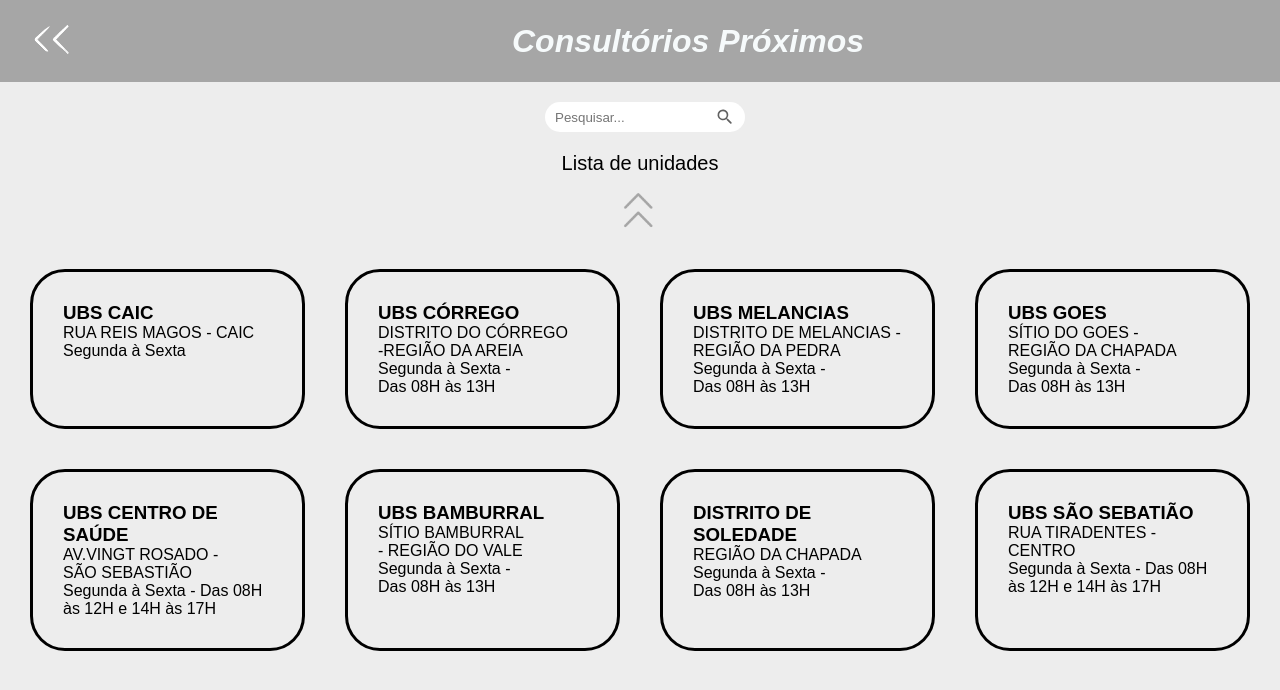
After one commit to DerekSilva9/SOS-Sistema, a PHP site: page /ubs-home.html in a window 1280 px wide. The commit adds this page. Shown: the top 690 px of the page. Run offline with PHP 8.4, Linux system fonts and the light colour scheme.

Commit message:
Pagina de consultórios próximos

```diff
--- a/index.html
+++ b/index.html
@@ -92,8 +92,10 @@
                 </div>
 
                 <div class="clinic-box">
-                    <h2><i>Consultório mais próximo</i></h2>
-                    <p>Localize o atendimento médico <br> mais próximo</p>
+                    <a href="ubs-home.html">
+                        <h2><i>Consultório mais próximo</i></h2>
+                        <p>Localize o atendimento médico <br> mais próximo</p>
+                    </a>
                 </div>
 
                 <div class="about-box">
--- /dev/null
+++ b/ubs-home.html
@@ -0,0 +1,98 @@
+<!DOCTYPE html>
+<html lang="en">
+<head>
+    <meta charset="UTF-8">
+    <meta name="viewport" content="width=device-width, initial-scale=1.0">
+    <title>Document</title>
+    <link rel="stylesheet" href="ubs-homestyle.css">
+</head>
+<body>
+    <header class="header">
+        <a href="index.html">
+            <div class="seta-home">
+                <img src="assets/seta-home.png" alt="">
+            </div>
+        </a>
+
+        <div class="title-header">
+            <h1><i>Consultórios Próximos</i></h1>
+        </div>
+    </header>
+
+    <main>
+
+    <div class="search-bar">
+        <input placeholder="Pesquisar..." type="search" name="search-bar" id="search-bar">
+        <svg class="search-icon" xmlns="http://www.w3.org/2000/svg" viewBox="0 0 24 24">
+            <path d="M15.5 14h-.79l-.28-.27a6.5 6.5 0 0 0 1.48-5.34c-.47-2.78-2.79-5-5.59-5.34a6.505 6.505 0 0 0-7.27 7.27c.34 2.8 2.56 5.12 5.34 5.59a6.5 6.5 0 0 0 5.34-1.48l.27.28v.79l4.25 4.25c.41.41 1.08.41 1.49 0 .41-.41.41-1.08 0-1.49L15.5 14zm-6 0C7.01 14 5 11.99 5 9.5S7.01 5 9.5 5 14 7.01 14 9.5 11.99 14 9.5 14z"/>
+            <path d="M0 0h24v24H0z" fill="none"/>
+        </svg>
+    </div>
+
+    <div class="unity-list-box">
+        <h4 class="title-unity-list">Lista de unidades</h4>
+        <img src="assets/seta-up.png" alt="">
+    </div>
+
+    <section class="ubs-locals">
+        <div class="local-boxes">
+            <div class="up-local-boxes">
+
+                <div class="ubs">
+                    <h3>UBS CAIC</h3>
+                    <p>RUA REIS MAGOS - CAIC</p>
+                    <p>Segunda à Sexta</p>
+                </div>
+
+                <div class="ubs">
+                    <h3>UBS CÓRREGO</h3>
+                    <p>DISTRITO DO CÓRREGO <br> -REGIÃO DA AREIA</p>
+                    <p>Segunda à Sexta - <br> Das 08H às 13H</p>
+                </div>
+
+                <div class="ubs">
+                    <h3>UBS MELANCIAS</h3>
+                    <p>DISTRITO DE MELANCIAS - <br> REGIÃO DA PEDRA</p>
+                    <p>Segunda à Sexta - <br> Das 08H às 13H</p>
+                </div>
+
+                <div class="ubs">
+                    <h3>UBS GOES</h3>
+                    <p>SÍTIO DO GOES - <br> REGIÃO DA CHAPADA</p>
+                    <p>Segunda à Sexta - <br> Das 08H às 13H</p>
+                </div>
+            </div>
+
+            <div class="down-local-boxes">
+
+                <div class="ubs">
+                    <h3>UBS CENTRO DE SAÚDE</h3>
+                    <p>AV.VINGT ROSADO - <br> SÃO SEBASTIÃO</p>
+                    <p>Segunda à Sexta - Das 08H às 12H e 14H às 17H</p>
+                </div>
+
+                <div class="ubs">
+                    <h3>UBS BAMBURRAL</h3>
+                    <p>SÍTIO BAMBURRAL <br> - REGIÃO DO VALE</p>
+                    <p>Segunda à Sexta - <br> Das 08H às 13H</p>
+                </div>
+
+                <div class="ubs">
+                    <h3>DISTRITO DE SOLEDADE</h3>
+                    <p>REGIÃO DA CHAPADA</p>
+                    <p>Segunda à Sexta - <br> Das 08H às 13H</p>
+                </div>
+
+                <div class="ubs">
+                    <h3>UBS SÃO SEBATIÃO</h3>
+                    <p>RUA TIRADENTES - <br> CENTRO</p>
+                    <p>Segunda à Sexta - Das 08H às 12H e 14H às 17H</p>
+                </div>
+            </div>
+
+        </div>
+    </section>
+
+    </main>
+</body>
+</html>
--- /dev/null
+++ b/ubs-homestyle.css
@@ -0,0 +1,122 @@
+*{
+        margin: 0;
+        padding: 0;
+        font-family: Arial, Helvetica, sans-serif;
+        text-decoration: none;
+}
+body{
+    background-color: #ededed;
+}
+header{
+    background-color: #a6a6a6;
+    display: flex;
+    align-items: center;
+    padding: 10px;
+    color: #f6fafb;
+}
+.title-header{
+    font-weight: 10;
+    margin: auto;
+    align-items: center;
+    display: flex;
+}
+
+/* Estilos da barra de pesquisa: abaixo */
+
+.search-bar {
+    display: flex;
+    align-items: center;
+    margin: 20px auto;
+    justify-content: center;
+    position: relative;
+}
+
+.search-bar input {
+    padding-right: 40px;
+    border-radius: 20px;
+    border: none;
+    background-color: #ffffff;
+    color: #333;
+    height: 30px;
+    width: 200px;
+    padding-left: 10px;
+    box-sizing: border-box;
+}
+
+.search-icon {
+    width: 20px;
+    height: 20px;
+    fill: #616161;
+    cursor: pointer;
+    margin-left: -30px;
+}
+
+/* ^Estilos da barra de pesquisa^ */
+
+.unity-list-box{
+    margin: auto;
+    text-align: center;
+    margin-bottom: -80px;
+}
+
+.unity-list-box img{
+    width: 90px;
+    height: 70px;
+}
+.unity-list-box h4{
+    margin: auto;
+    font-weight: 10;
+    font-size: 20px;
+    text-align: center
+}
+
+/*UBS LOCALS: ABAIXO*/
+
+.local-boxes{
+    display: flex;
+    margin: auto;
+    flex-direction: column;
+    justify-content: center;
+    margin: 30px;
+}
+.ubs{
+    border-radius: 35px;
+    border: black;
+    border-style: solid;
+    padding: 30px;
+    width: 300px;
+}
+.up-local-boxes{
+    display: flex;
+    gap: 2.5rem;
+    justify-content: center;
+    margin-top: 70px;
+    margin-bottom: 40px;
+}
+.down-local-boxes{
+    display: flex;
+    gap: 2.5rem;
+    justify-content: center;
+}
+
+@media(max-width: 800px){
+    .up-local-boxes{
+        display: flex;
+        flex-direction: column;
+        justify-content: center;
+        margin: auto;
+    }
+    .down-local-boxes{
+        display: flex;
+        flex-direction: column;
+        justify-content: center;
+        margin: auto;
+        margin-top: 20px;
+    }
+    .ubs{
+        width: 200px;
+        align-items: center;
+        justify-content: center;
+    }
+
+}
```
Also changed, not shown: homestyle.css (+80 -4 lines), assets/seta-home.png (added), assets/seta-up.png (added).
